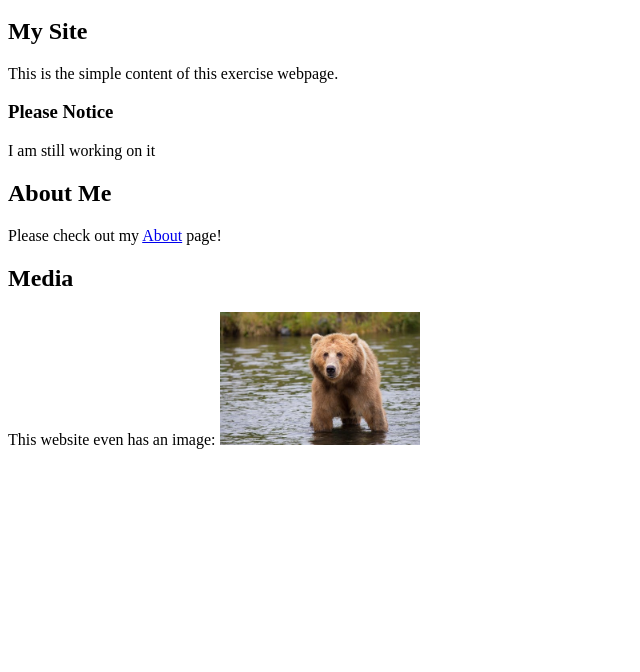
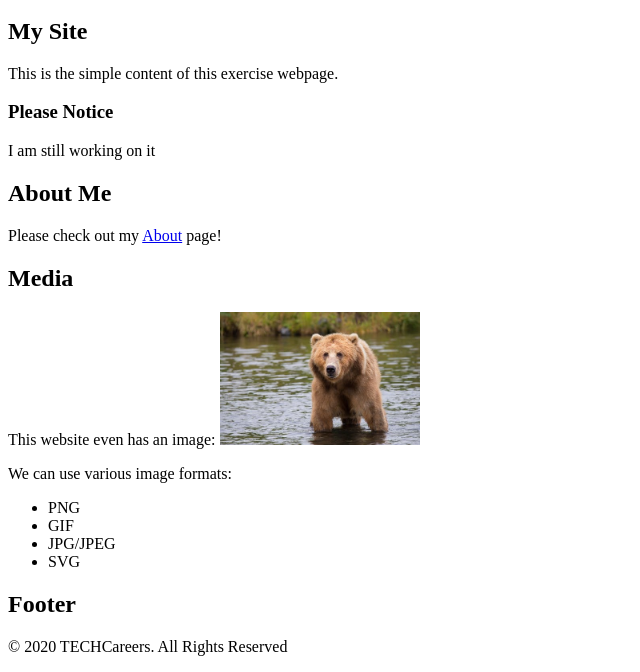
Before and after one commit to MartinDavis3/exercise-website, a plain HTML site: page index.html in a window 1280 px wide. Shown: the part 165-837 px from the top of the page, without its empty margins (0-640 px from the left). Before the commit the page ends 800 px from the top, so only its background shows below. Drawn offline with Linux system fonts and the light colour scheme.

Commit message:
added another section and footer

```diff
--- a/index.html
+++ b/index.html
@@ -51,7 +51,24 @@
                    This website even has an image:
                     <img src="./img/brown-bear.jpeg" alt="brown bear" title="brown bear" width="200">
                </p>
+               <p>
+                   We can use various image formats:
+               </p>
+               <ul>
+                   <li>PNG</li>
+                   <li>GIF</li>
+                   <li>JPG/JPEG</li>
+                   <li>SVG</li>
+               </ul>
            </section>
        </article>
+       <footer>
+           <h2>Footer</h2>
+           <p>
+               &copy; 2020
+               TECHCareers.
+               All Rights Reserved
+           </p>
+       </footer>
     </body>
 </html>
```
Also changed, not shown: about.html (added).
